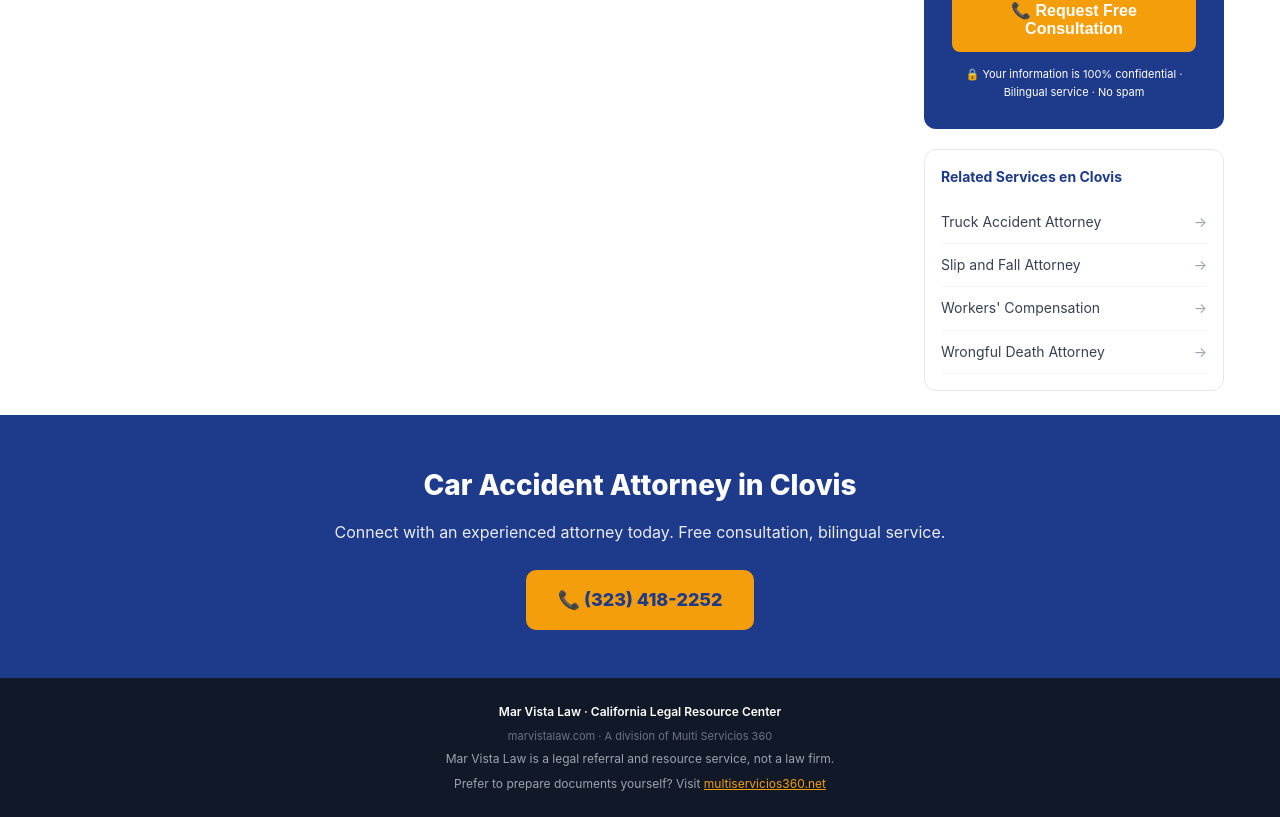
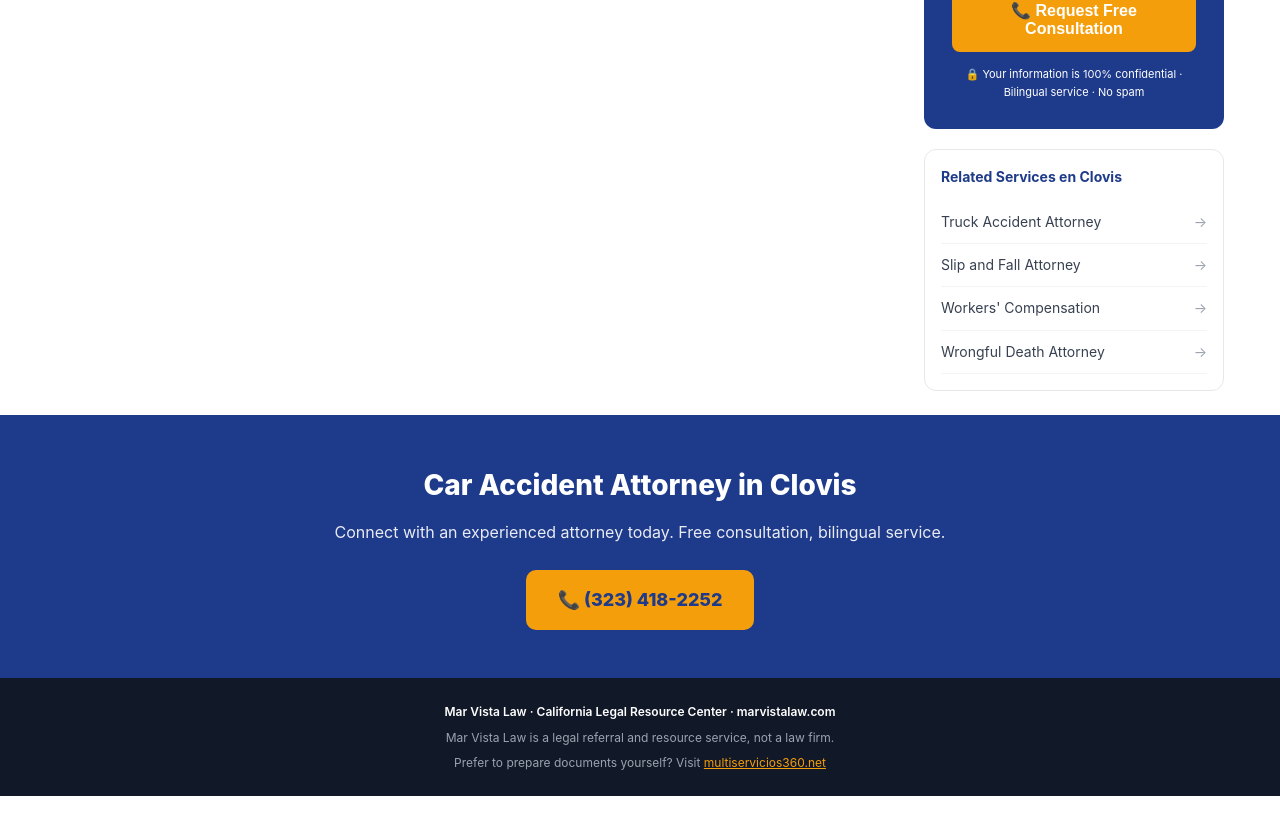
Before and after one commit to Ahorasi360/marvistalaw, a Next.js app: page /car-accident-attorney/clovis in a window 1280 px wide. Shown: the part 1104-1921 px from the top of the page. After the commit the page ends 1900 px from the top, so only its background shows below. Built offline with nearby package versions, Linux system fonts and the light colour scheme; no server answers; the database is empty.

Commit message:
fix: remove MS360 reference from footer, keep brands separate

```diff
--- a/app/components/CityPageClient.js
+++ b/app/components/CityPageClient.js
@@ -232,8 +232,7 @@ export default function CityPageClient({ service, cityData, content, relatedCiti
 
       {/* Footer */}
       <footer style={{ background: '#111827', color: '#9CA3AF', padding: '24px 16px', textAlign: 'center', fontSize: '12px' }}>
-        <p style={{ margin: '0 0 6px', fontWeight: '600', color: 'white' }}>Mar Vista Law · California Legal Resource Center</p>
-        <p style={{ margin: '0 0 4px', fontSize: '11px', color: '#6B7280' }}>marvistalaw.com · A division of Multi Servicios 360</p>
+        <p style={{ margin: '0 0 6px', fontWeight: '600', color: 'white' }}>Mar Vista Law · California Legal Resource Center · marvistalaw.com</p>
         <p style={{ margin: '0 0 6px' }}>Mar Vista Law is a legal referral and resource service, not a law firm.</p>
         <p style={{ margin: 0 }}>
           {lang === 'es' ? '¿Prefiere preparar documentos usted mismo? Visite ' : 'Prefer to prepare documents yourself? Visit '}
```
